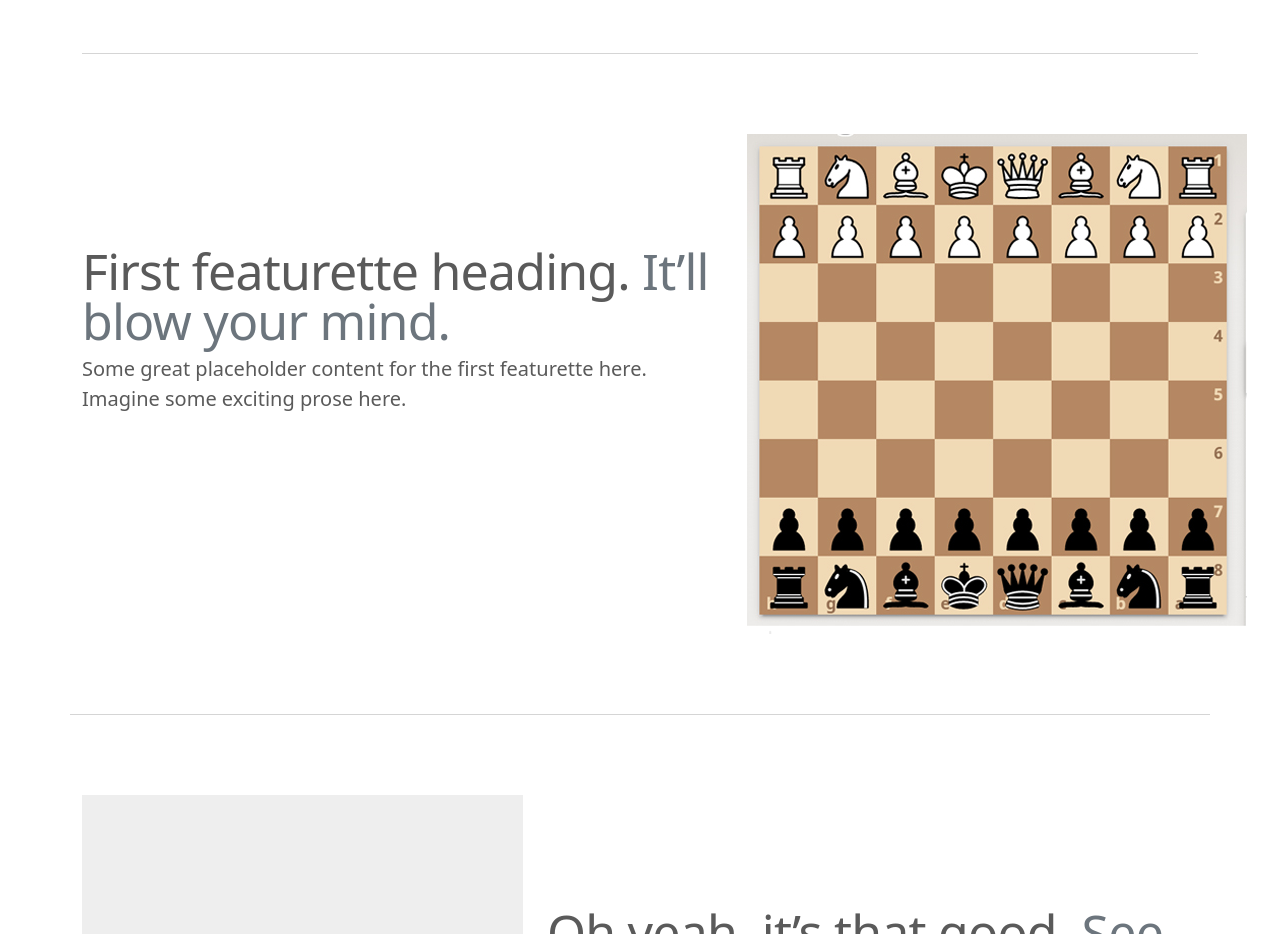
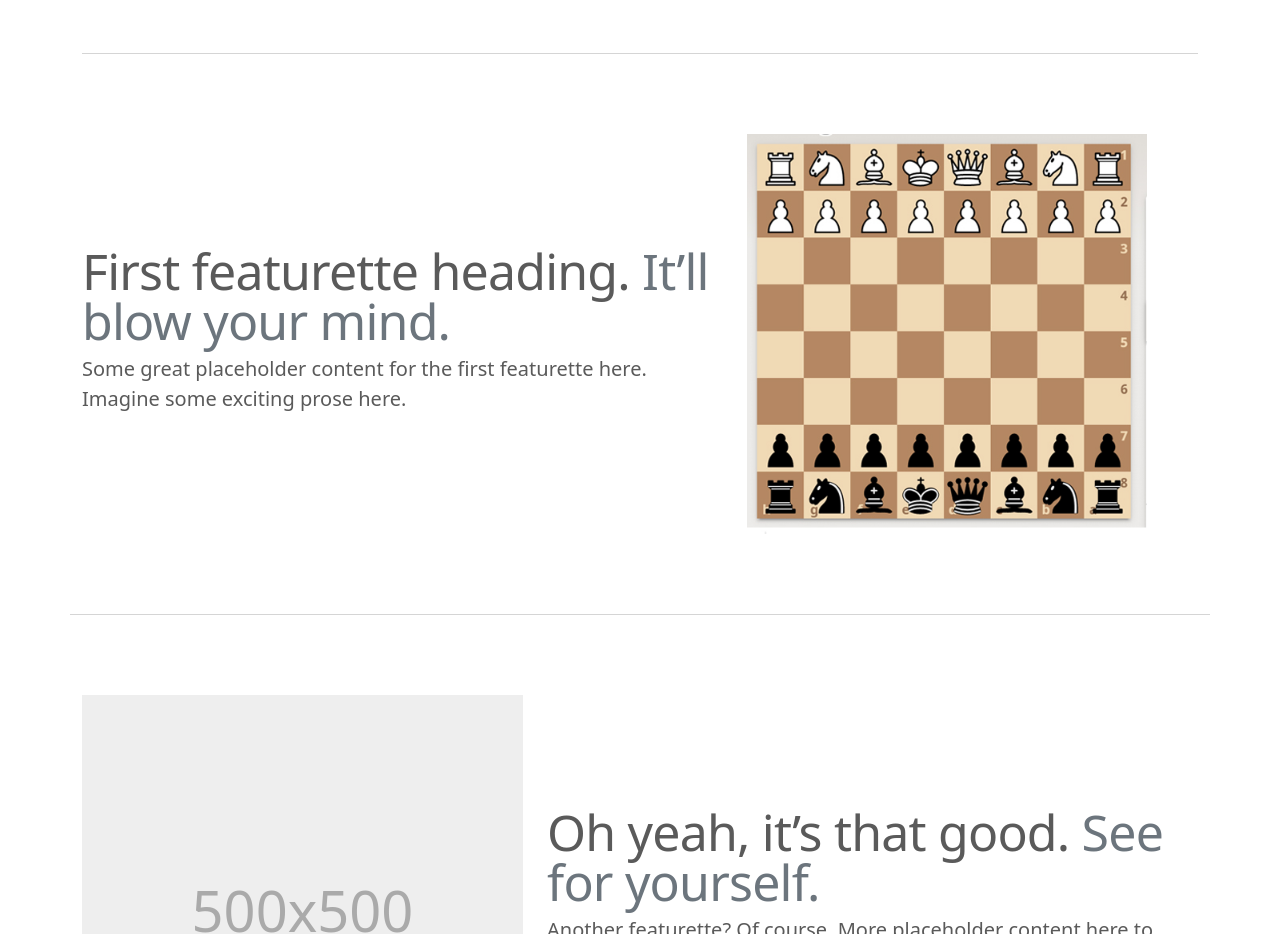
Before and after one commit to Gespinal1190/Chess, a website: page Home.html in a window 1280 px wide. Shown: the part 1100-2034 px from the top of the page. Drawn offline with Linux system fonts and the light colour scheme.

Commit message:
imagen fix

```diff
--- a/Home.html
+++ b/Home.html
@@ -176,7 +176,7 @@
       <div class="col-md-5">
         <!--img src=".\Home\Copy of Chess Tournament Poster - Made with PosterMyWallv1.jpg"!-->
         <!--svg class="bd-placeholder-img bd-placeholder-img-lg featurette-image img-fluid mx-auto" width="500" height="500" xmlns="http://www.w3.org/2000/svg" role="img" aria-label="Placeholder: 500x500" preserveAspectRatio="xMidYMid slice" focusable="false"><title>Placeholder</title><rect width="100%" height="100%" fill="#eee"/><text x="50%" y="50%" fill="#aaa" dy=".3em">500x500</text></svg-->
-        <img width="500" height="500" src=".\Home\Tablero.jpg">
+        <img width="400" height="400" src=".\Home\Tablero.jpg">
       </div>
 
     <hr class="featurette-divider">
```
